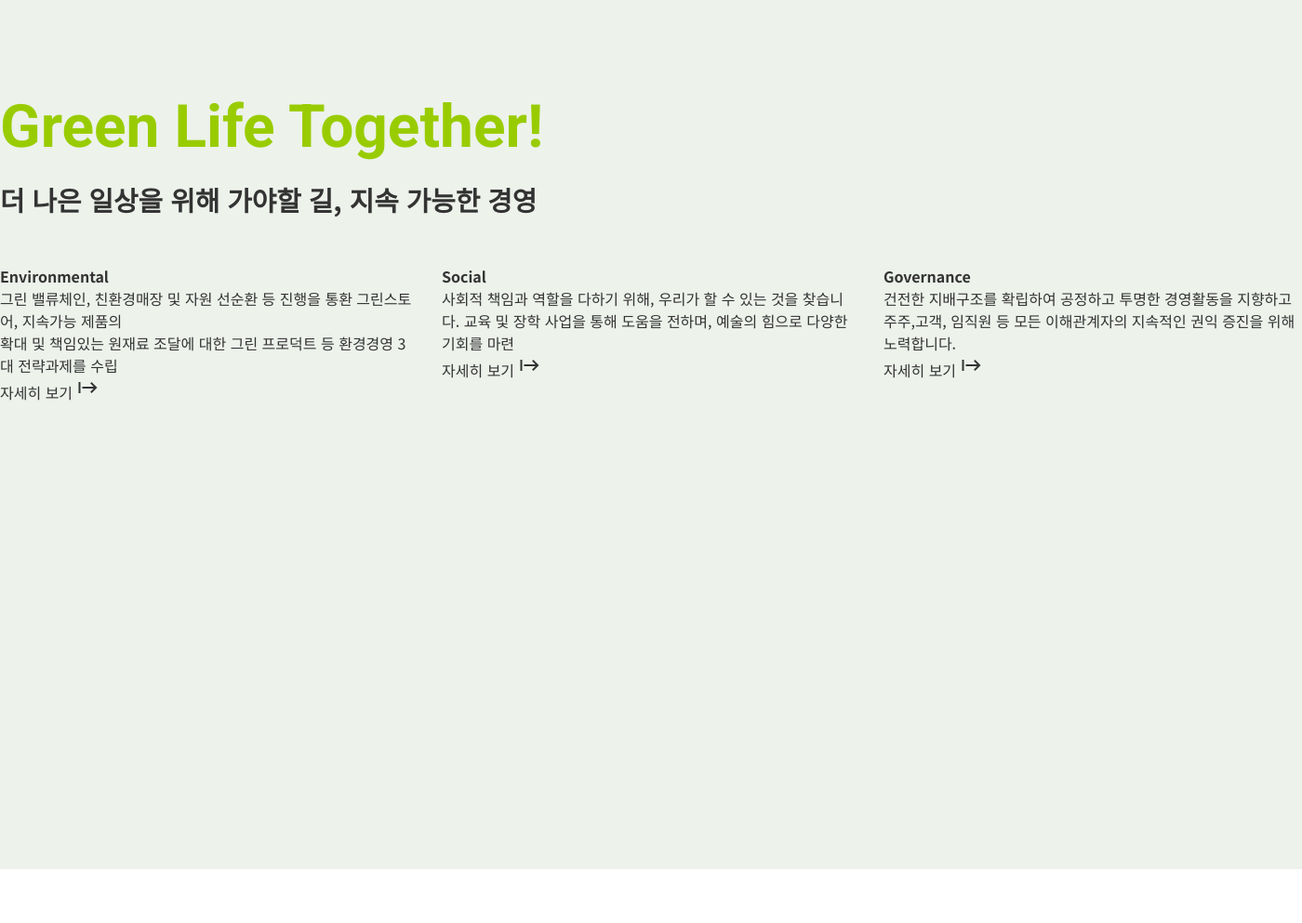
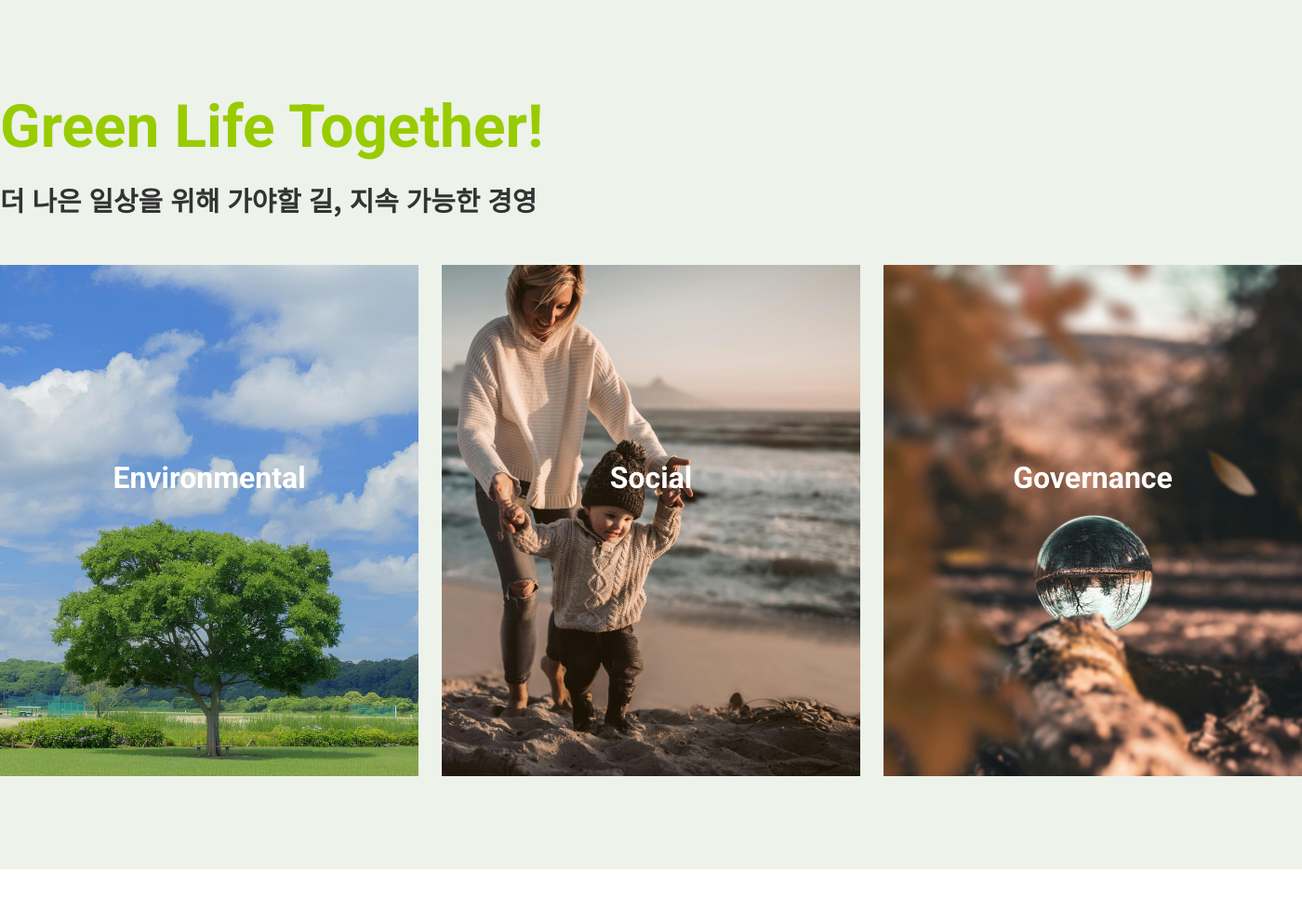
Before and after one commit to yis716/Company, a PHP site: page / in a window 1400 px wide. Shown: the part 1703-2696 px from the top of the page at 93% size. Run offline with PHP 8.4, Linux system fonts and the light colour scheme; some libraries are stand-ins or nearby versions.

Commit message:
maincss파일 수정

```diff
--- a/maincss/mainlayout.css
+++ b/maincss/mainlayout.css
@@ -292,8 +292,6 @@
     margin-bottom: 50px;
 }
 
-#content .business .business_container {}
-
 #content .business ul {
     display: flex;
     justify-content: space-between;
@@ -309,106 +307,284 @@
     transition: all .8s ease-out;
 }
 
-.cube_inner {
+#content .business .lead_body1 {
+    background: url(../images/esg1.jpg) no-repeat;
+}
+
+#content .business .lead_txt1 {
     width: 450px;
     height: 550px;
-    position: relative;
-    perspective: 600px;
+    position: absolute;
+    left: 0;
+    top: 0;
 }
 
-.cube_cover {
-    width: 100%;
-    height: 100%;
-    transition: all .5s ease-in-out;
-    transform: translateZ(-225px);
-    /* 너비의 절반 */
-    transform-style: preserve-3d;
+#content .business li:hover .lead_txt1 {
+    transition: all .8s ease-in-out;
+    top: -75px;
 }
 
-.cube_face {
-    position: absolute;
-    width: 100%;
-    height: 100%;
-}
-
-.cube_img1 {
-    background: url(../images/esg1.jpg) no-repeat;
-    transform: rotateY(0) translateZ(225px);
-    opacity: 1;
-}
-
-.cube_img2 {
-    background: url(../images/esg2.jpg) no-repeat;
-    transform: rotateY(0) translateZ(225px);
-    opacity: 1;
-}
-
-.cube_img3 {
-    background: url(../images/esg3.jpg) no-repeat;
-    transform: rotateY(0) translateZ(225px);
-    opacity: 1;
-}
-
-.cube_front dl {
+#content .business .lead_txt1 h4 {
     text-align: center;
-    margin-top: 220px;
-}
-
-.cube_front dt {
+    margin-top: 210px;
+    margin-bottom: 50px;
+    font-size: 2rem;
     color: #fff;
-    font-size: 2.625rem;
-    font-weight: 700;
-    margin-bottom: 20px;
     font-family: "Roboto", sans-serif;
 }
 
-.cube_front dd {
-    color: #fff;
-    font-size: 1.625rem;
-    font-weight: 500;
-}
-
-.cube_right {
-    background: linear-gradient(to bottom, rgb(190, 190, 190) 0%, rgb(240, 240, 240) 100%);
-    transform: rotateY(90deg) translateZ(225px);
-    /* box-shadow: 1px 1px 15px 1px rgba(0, 0, 0, .1); */
-    text-align: center;
-}
-
-.cube_right .right_inner {
-    text-align: center;
+#content .business li:hover .lead_txt1 h4 {
     color: #fff;
 }
 
-.cube_right h4 {
-    font-size: 2.625rem;
-    margin: 120px 0 50px 0;
-    color: #333;
+#content .business .lead_txt1 p {
+    width: 300px;
+    margin-left: 70px;
+    font-weight: 500;
+    text-align: center;
+    margin-bottom: 50px;
+    font-size: 1rem;
+    color: #fff;
+    line-height: 1.8rem;
+    text-align: justify;
+    opacity: 0;
 }
 
-.cube_right p {
-    width: 400px;
-    text-align: center;
-    font-size: 1.35rem;
-    line-height: 140%;
-    padding-left: 25px;
-    margin-bottom: 70px;
-    color: #333;
+#content .business li:hover .lead_txt1 p {
+    opacity: 1;
+    color: #fff;
 }
 
-.cube_right .lead_span {
-    font-size: 1.35rem;
-    color: #333;
+#content .business .lead_txt1 .lead_span1 {
+    text-align: center;
+    font-size: 1rem;
+    color: #fff;
+    position: relative;
+    left: 170px;
+    top: 0;
+    opacity: 0;
 }
 
-.cube_right .material-symbols-outlined {
-    position: absolute;
-    bottom: 100px;
-    left: 290px;
+#content .business li:hover .lead_txt1 .lead_span1 {
+    opacity: 1;
+    color: #fff;
 }
 
-.cube_inner:hover .cube_cover {
-    transform: translateZ(-220px) rotate3d(0, 1, 0, -90deg);
+#content .business .lead_txt1 .lead_span1 .inner_span1 {
+    position: relative;
+    left: -50px;
+    top: 0;
+    opacity: 0;
+    transition: all .5s ease-out;
+}
+
+#content .business li:hover .lead_txt1 .inner_span1 {
+    left: 30px;
+    opacity: 1;
+    transition-delay: 1.4s;
+}
+
+#content .business .lead_txt1 .material-symbols-outlined {
+    position: absolute;
+    left: 0;
+    top: 0;
+    opacity: 0;
+    transition: all .5s ease-out;
+}
+
+#content .business .lead_body1:hover .material-symbols-outlined {
+    opacity: 1;
+    transition-delay: .6s;
+}
+
+
+#content .business .lead_body2 {
+    background: url(../images/esg2.jpg) no-repeat;
+}
+
+#content .business .lead_body2 img {
+    transition: all .5s ease-out;
+}
+
+#content .business .lead_body2:hover img {
+    /* border-radius: 50%; */
+    opacity: .2;
+}
+
+#content .business .lead_txt2 {
+    width: 450px;
+    height: 550px;
+    position: absolute;
+    left: 0;
+    top: 0;
+}
+
+#content .business li:hover .lead_txt2 {
+    transition: all .8s ease-in-out;
+    top: -75px;
+}
+
+#content .business .lead_txt2 h4 {
+    text-align: center;
+    margin-bottom: 50px;
+    margin-top: 210px;
+    font-size: 2rem;
+    color: #fff;
+    font-family: "Roboto", sans-serif;
+}
+
+#content .business li:hover .lead_txt2 h4 {
+    color: #fff;
+}
+
+#content .business .lead_txt2 p {
+    width: 300px;
+    text-align: center;
+    margin-bottom: 50px;
+    margin-left: 70px;
+    font-weight: 500;
+    font-size: 1rem;
+    color: #fff;
+    line-height: 1.8rem;
+    text-align: justify;
+    opacity: 0;
+}
+
+#content .business li:hover .lead_txt2 p {
+    opacity: 1;
+    color: #fff;
+}
+
+#content .business .lead_txt2 .lead_span2 {
+    text-align: center;
+    font-size: 1rem;
+    color: #fff;
+    position: relative;
+    left: 170px;
+    top: 0;
+    opacity: 0;
+}
+
+#content .business li:hover .lead_txt2 .lead_span2 {
+    opacity: 1;
+    color: #fff;
+}
+
+#content .business .lead_txt2 .lead_span2 .inner_span2 {
+    position: relative;
+    left: -50px;
+    top: 0;
+    opacity: 0;
+    transition: all .5s ease-out;
+}
+
+#content .business li:hover .lead_txt2 .inner_span2 {
+    left: 30px;
+    opacity: 1;
+    transition-delay: 1.4s;
+}
+
+#content .business .lead_txt2 .material-symbols-outlined {
+    position: absolute;
+    left: 0;
+    top: 0;
+    opacity: 0;
+    transition: all .5s ease-out;
+}
+
+#content .business .lead_body2:hover .material-symbols-outlined {
+    opacity: 1;
+    transition-delay: .6s;
+}
+
+#content .business .lead_body3 {
+    background: url(../images/esg3.jpg) no-repeat;
+}
+
+#content .business .lead_txt3 {
+    width: 450px;
+    height: 550px;
+    position: absolute;
+    left: 0;
+    top: 0;
+}
+
+#content .business li:hover .lead_txt3 {
+    transition: all .8s ease-in-out;
+    top: -75px;
+}
+
+#content .business .lead_txt3 h4 {
+    text-align: center;
+    margin-bottom: 50px;
+    margin-top: 210px;
+    font-size: 2rem;
+    color: #fff;
+    font-family: "Roboto", sans-serif;
+}
+
+#content .business li:hover .lead_txt3 h4 {
+    color: #fff;
+}
+
+#content .business .lead_txt3 p {
+    width: 300px;
+    text-align: center;
+    margin-bottom: 50px;
+    margin-left: 70px;
+    font-weight: 500;
+    font-size: 1rem;
+    color: #fff;
+    line-height: 1.8rem;
+    text-align: justify;
+    opacity: 0;
+}
+
+#content .business li:hover .lead_txt3 p {
+    opacity: 1;
+    color: #fff;
+}
+
+#content .business .lead_txt3 .lead_span3 {
+    text-align: center;
+    font-size: 1rem;
+    color: #fff;
+    position: relative;
+    left: 170px;
+    top: 0;
+    opacity: 0;
+}
+
+#content .business li:hover .lead_txt3 .lead_span3 {
+    opacity: 1;
+    color: #fff;
+}
+
+#content .business .lead_txt3 .lead_span3 .inner_span3 {
+    position: relative;
+    left: -50px;
+    top: 0;
+    opacity: 0;
+    transition: all .5s ease-out;
+}
+
+#content .business li:hover .lead_txt3 .inner_span3 {
+    left: 30px;
+    opacity: 1;
+    transition-delay: 1.4s;
+}
+
+#content .business .lead_txt3 .material-symbols-outlined {
+    position: absolute;
+    left: 0;
+    top: 0;
+    opacity: 0;
+    transition: all .5s ease-out;
+}
+
+#content .business .lead_body3:hover .material-symbols-outlined {
+    opacity: 1;
+    transition-delay: .6s;
 }
 
 /* brand */
```
